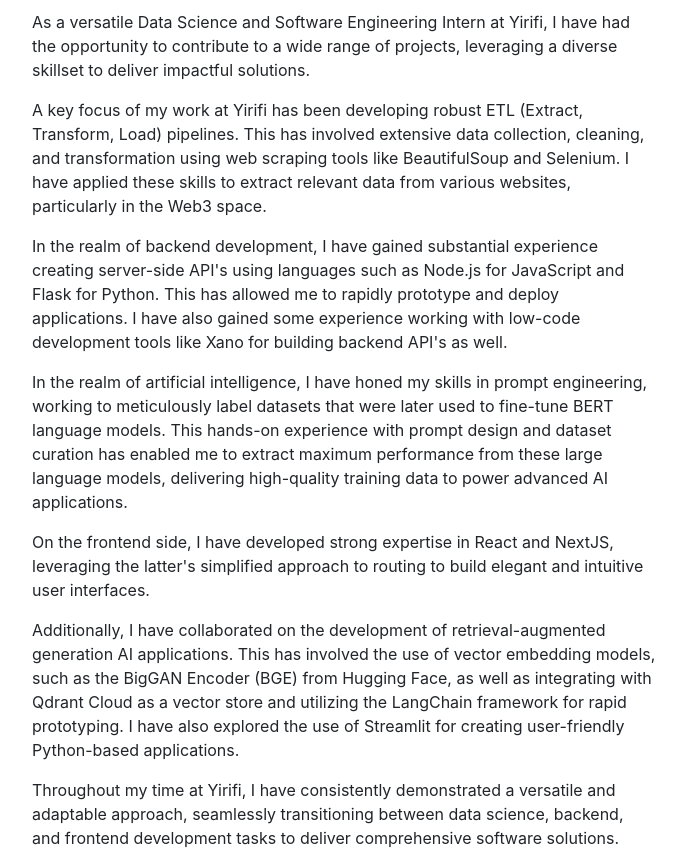
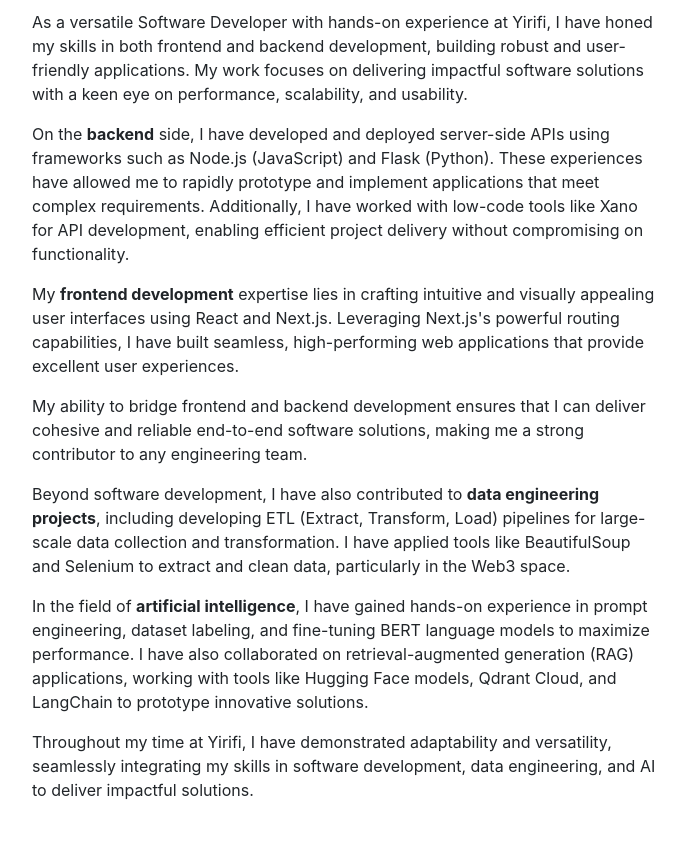
Before and after one commit to tinotendajecha/my-dev-portfolio, a website with bundled scripts: page index.html in a window 1280 px wide. Shown: the part 1040-1893 px from the top of the page, without its empty margins (288-973 px from the left). Built offline with nearby package versions, Linux system fonts and the light colour scheme; a web font is replaced by a local one.

Commit message:
Added projects done, still  WIP

```diff
--- a/index.html
+++ b/index.html
@@ -48,7 +48,7 @@
       id="sideNav"
     >
       <a class="navbar-brand js-scroll-trigger" href="#page-top">
-        <span class="d-block d-lg-none">Start Bootstrap</span>
+        <!-- <span class="d-block d-lg-none">Start Bootstrap</span> -->
         <span class="d-none d-lg-block">
           <img class="img-profile" style="height: 15rem; width: 15rem;;" src="img/profile.jpg" alt="">
         </span>
@@ -85,6 +85,12 @@
           <li class="nav-item">
             <a class="nav-link js-scroll-trigger" href="#interests"
               >Interests</a
+            >
+          </li>
+
+          <li class="nav-item">
+            <a class="nav-link js-scroll-trigger" href="#Projects"
+              >Projects</a
             >
           </li>
           <!-- <li class="nav-item">
@@ -171,61 +177,27 @@
                 <div class="subheading mb-3">Yirifi.ai</div>
               </a>
               <p>
-                As a versatile Data Science and Software Engineering Intern at
-                Yirifi, I have had the opportunity to contribute to a wide range
-                of projects, leveraging a diverse skillset to deliver impactful
-                solutions.
-              </p>
-              <p>
-                A key focus of my work at Yirifi has been developing robust ETL
-                (Extract, Transform, Load) pipelines. This has involved
-                extensive data collection, cleaning, and transformation using
-                web scraping tools like BeautifulSoup and Selenium. I have
-                applied these skills to extract relevant data from various
-                websites, particularly in the Web3 space.
-              </p>
+                As a versatile Software Developer with hands-on experience at Yirifi, I have honed my skills in both frontend and backend development, building robust and user-friendly applications. My work focuses on delivering impactful software solutions with a keen eye on performance, scalability, and usability.
+            </p>
+            <p>
+                On the <span class="text-bold">backend</span> side, I have developed and deployed server-side APIs using frameworks such as Node.js (JavaScript) and Flask (Python). These experiences have allowed me to rapidly prototype and implement applications that meet complex requirements. Additionally, I have worked with low-code tools like Xano for API development, enabling efficient project delivery without compromising on functionality.
+            </p>
+            <p>
+                My <span class="text-bold">frontend development</span> expertise lies in crafting intuitive and visually appealing user interfaces using React and Next.js. Leveraging Next.js's powerful routing capabilities, I have built seamless, high-performing web applications that provide excellent user experiences.
+            </p>
+            <p>
+                My ability to bridge frontend and backend development ensures that I can deliver cohesive and reliable end-to-end software solutions, making me a strong contributor to any engineering team.
+            </p>
+            <p>
+                Beyond software development, I have also contributed to <span class="text-bold">data engineering projects</span>, including developing ETL (Extract, Transform, Load) pipelines for large-scale data collection and transformation. I have applied tools like BeautifulSoup and Selenium to extract and clean data, particularly in the Web3 space.
+            </p>
+            <p>
+                In the field of <span class="text-bold">artificial intelligence</span>, I have gained hands-on experience in prompt engineering, dataset labeling, and fine-tuning BERT language models to maximize performance. I have also collaborated on retrieval-augmented generation (RAG) applications, working with tools like Hugging Face models, Qdrant Cloud, and LangChain to prototype innovative solutions.
+            </p>
+            <p>
+                Throughout my time at Yirifi, I have demonstrated adaptability and versatility, seamlessly integrating my skills in software development, data engineering, and AI to deliver impactful solutions.
+            </p>
 
-              <p>
-                In the realm of backend development, I have gained substantial
-                experience creating server-side API's using languages such as
-                Node.js for JavaScript and Flask for Python. This has allowed me
-                to rapidly prototype and deploy applications. I have also gained
-                some experience working with low-code development tools like
-                Xano for building backend API's as well.
-              </p>
-
-              <p>
-                In the realm of artificial intelligence, I have honed my skills
-                in prompt engineering, working to meticulously label datasets
-                that were later used to fine-tune BERT language models. This
-                hands-on experience with prompt design and dataset curation has
-                enabled me to extract maximum performance from these large
-                language models, delivering high-quality training data to power
-                advanced AI applications.
-              </p>
-
-              <p>
-                On the frontend side, I have developed strong expertise in React
-                and NextJS, leveraging the latter's simplified approach to
-                routing to build elegant and intuitive user interfaces.
-              </p>
-
-              <p>
-                Additionally, I have collaborated on the development of
-                retrieval-augmented generation AI applications. This has
-                involved the use of vector embedding models, such as the BigGAN
-                Encoder (BGE) from Hugging Face, as well as integrating with
-                Qdrant Cloud as a vector store and utilizing the LangChain
-                framework for rapid prototyping. I have also explored the use of
-                Streamlit for creating user-friendly Python-based applications.
-              </p>
-
-              <p>
-                Throughout my time at Yirifi, I have consistently demonstrated a
-                versatile and adaptable approach, seamlessly transitioning
-                between data science, backend, and frontend development tasks to
-                deliver comprehensive software solutions.
-              </p>
             </div>
             <div class="resume-date text-md-right">
               <span class="text-primary">July 2023 - July 2024</span>
@@ -318,21 +290,29 @@
         </div>
       </section>
 
-      <!-- <section class="resume-section p-3 p-lg-5 d-flex flex-column" id="awards">
+      <section
+        class="resume-section p-3 p-lg-5 d-flex flex-column"
+        id="Projects"
+      >
         <div class="my-auto">
-          <h2 class="mb-5">Some small projects done</h2>
-          <ul class="fa-ul mb-0">
-            <li>
-              <i class="fa-li fa fa-trophy text-warning"></i>
-              AI Retrieval Augmented Gen Application
-            </li>
-            <li>
-              <i class="fa-li fa fa-trophy text-warning"></i>
-              Fault Reporting System
-            </li>
-          </ul>
+          <h2 class="mb-5">Projects</h2>
+
+          <div class="projects">
+            <div class="project">
+              <div class="project-info">
+                <h3>Code Red Studios: Content Streaming Platform</h3>
+                <p>Developed a Next.js-based video streaming platform where admins can upload video content, track engagement metrics, and manage a product store. Users can watch content, like, comment, and engage with creators. Integrated Pesepay for seamless content monetization and built a modern, responsive UI.</p>
+              </div>
+
+              <div class="link-to-project">
+                <img src="" alt="">
+              </div>
+            </div>
+          </div>
         </div>
-      </section> -->
+      </section>
+
+
     </div>
 
     <!-- Bootstrap core JavaScript -->
```
Also changed, not shown: css/resume.css (line endings or trailing spaces), css/resume.min.css.
